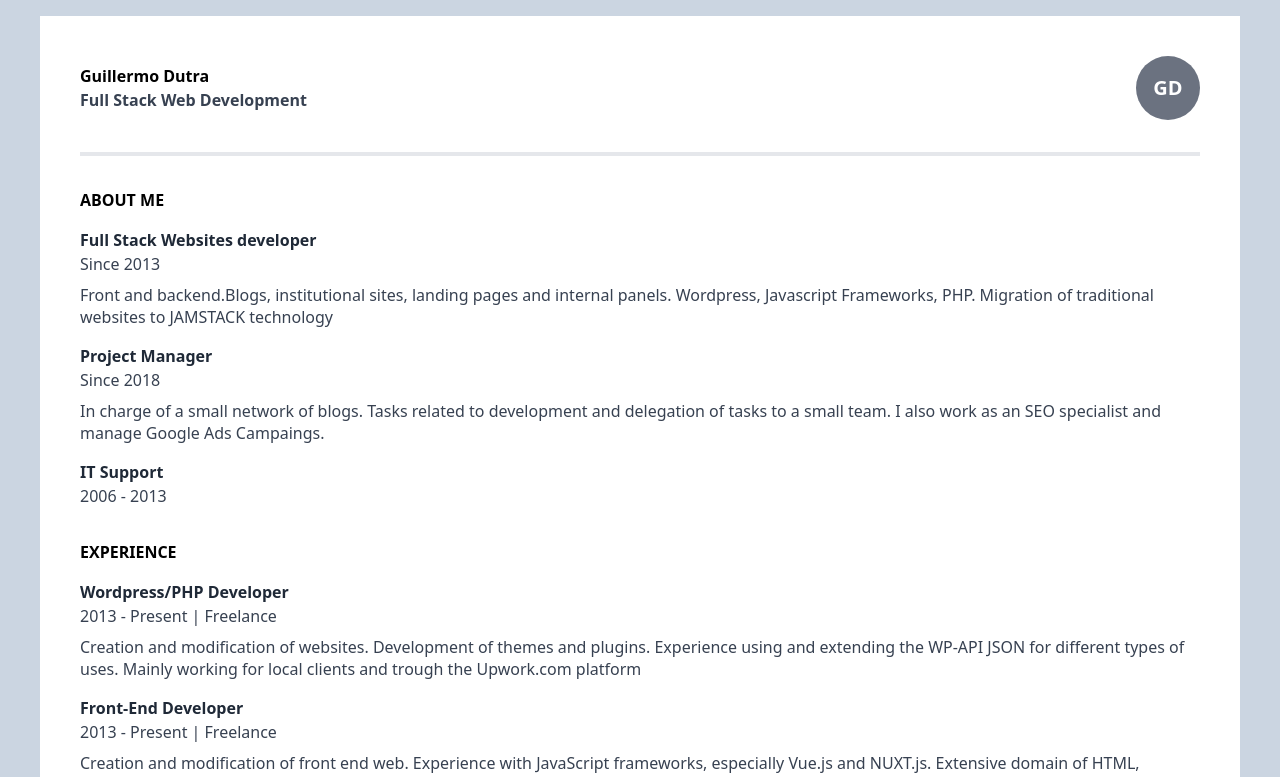
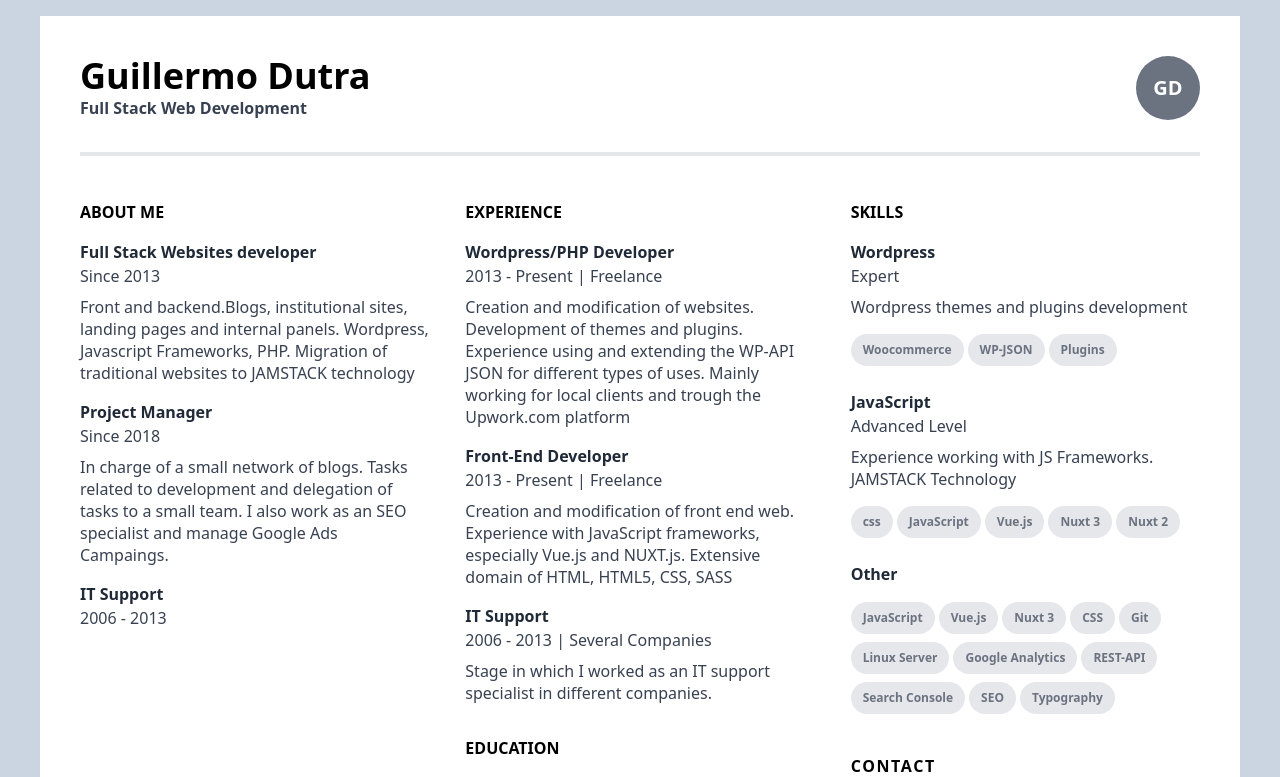
Before and after one commit to guiman87/silentcode-nuxt-3, a Nuxt app: page /resume in a window 1280 px wide. Shown: the top 777 px of the page. Built offline with nearby package versions, Linux system fonts and the light colour scheme.

Commit message:
style fixes

```diff
--- a/components/resume/InfoSection.vue
+++ b/components/resume/InfoSection.vue
@@ -1,6 +1,6 @@
 <!-- eslint-disable import/extensions -->
 <template>
-  <section class="print:mt-1 mt-8 first:mt-0">
+  <div class="print:mt-1 mt-8 first:mt-0">
     <!-- To keep in the same column -->
     <section class="mb-4 print:mb-1 break-inside-avoid print:break-inside-auto">
       <h2
@@ -54,7 +54,7 @@
         </div>
       </section>
     </section>
-  </section>
+  </div>
 </template>
 
 <script setup lang="ts">
--- a/layouts/resume.vue
+++ b/layouts/resume.vue
@@ -3,7 +3,7 @@
     class="font-firago hyphens-manual bg-slate-300 dark:bg-gray-900 print:bg-white"
   >
     <div
-      class="md:container md:mx-auto print:bg-white dark:bg-gray-800 print:px-0 px-10 py-4"
+      class="mx-auto container print:bg-white dark:bg-gray-800 print:px-0 px-10 py-4"
     >
       <slot />
     </div>
--- a/pages/index.vue
+++ b/pages/index.vue
@@ -1,6 +1,6 @@
 <template>
   <div class="bg-gradient-to-t from-black to-[#020202] via-[#030120]">
-    <div class="mx-auto max-w-screen-lg px-3 py-6">
+    <div class="mx-auto max-w-7xl px-3 py-6">
       <div
         class="flex flex-col gap-y-3 sm:flex-row sm:items-center sm:justify-between"
       >
@@ -10,7 +10,7 @@
           >
             <img
               class="rounded-full h-12"
-              src="https://github.com/guiman87.png"
+              src="~/assets/img/avatar.jpg"
               alt="Avatar image"
               loading="lazy"
             /></div
@@ -27,7 +27,7 @@
         </nav>
       </div>
     </div>
-    <div class="mx-auto max-w-screen-lg px-3 pt-12 pb-16 text-amber-100">
+    <div class="mx-auto max-w-7xl px-3 pt-12 pb-16 text-amber-100">
       <div class="lg:grid lg:grid-cols-12 lg:gap-8">
         <div class="md:mx-auto lg:col-span-9">
           <div class="">
--- a/pages/resume/index.vue
+++ b/pages/resume/index.vue
@@ -6,7 +6,7 @@
       title="Full Stack Web Development"
     />
     <!-- Column -->
-    <div class="print:columns-2 md:columns-3 gap-8 print:gap-2">
+    <div class="print:columns-2 md:columns-3 print:gap-2 md:gap-9">
       <!-- Resume About Me -->
       <ResumeInfoSection section-title="ABOUT ME" :items="ResumeAboutItems" />
 
--- a/tailwind.config.js
+++ b/tailwind.config.js
@@ -13,6 +13,10 @@ module.exports = {
     screens: {
       screen: { raw: 'screen' },
       print: { raw: 'print' },
+      sm: '640px',
+      md: '768px',
+      lg: '1024px',
+      xl: '1280px',
     },
   },
   darkMode: 'class',
```
